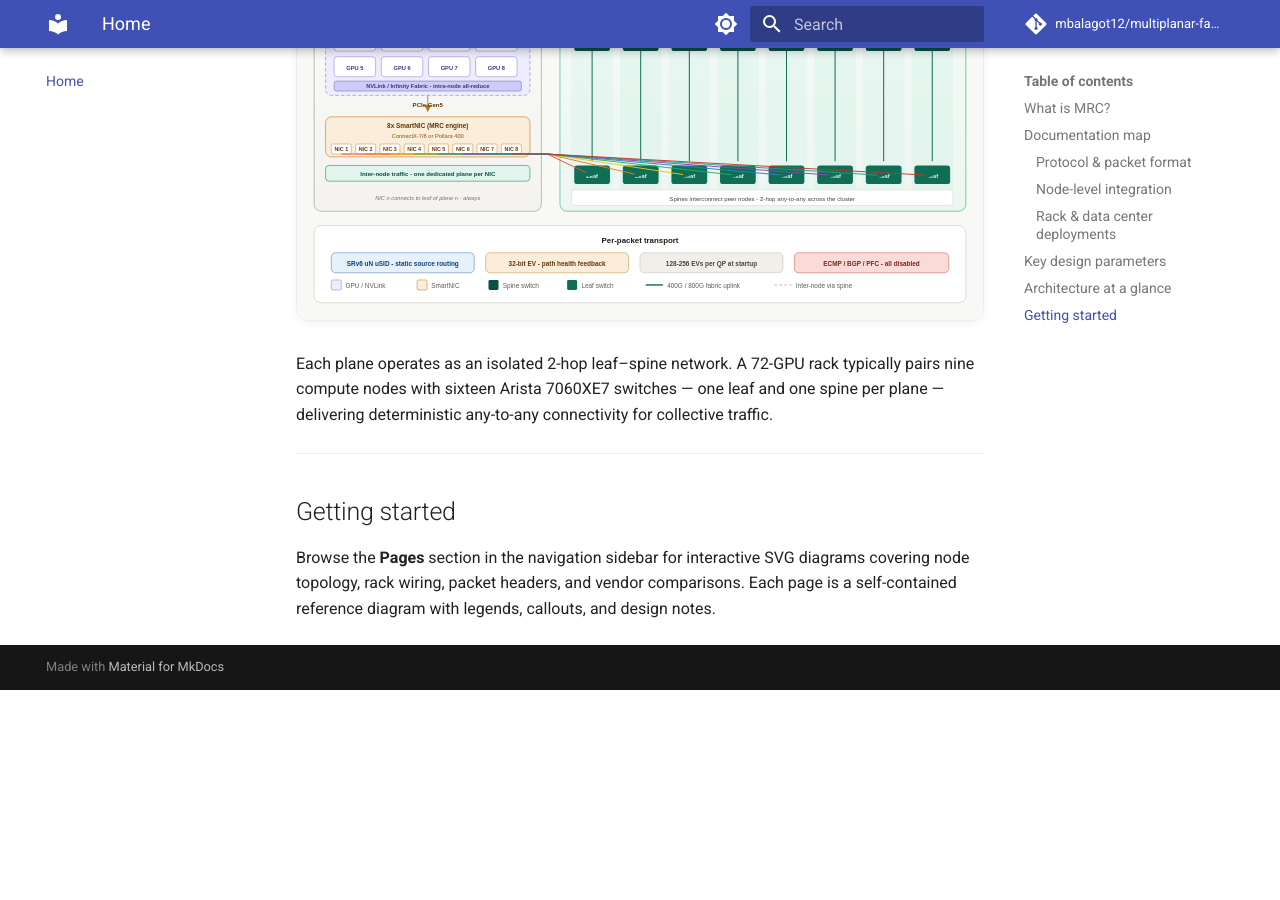
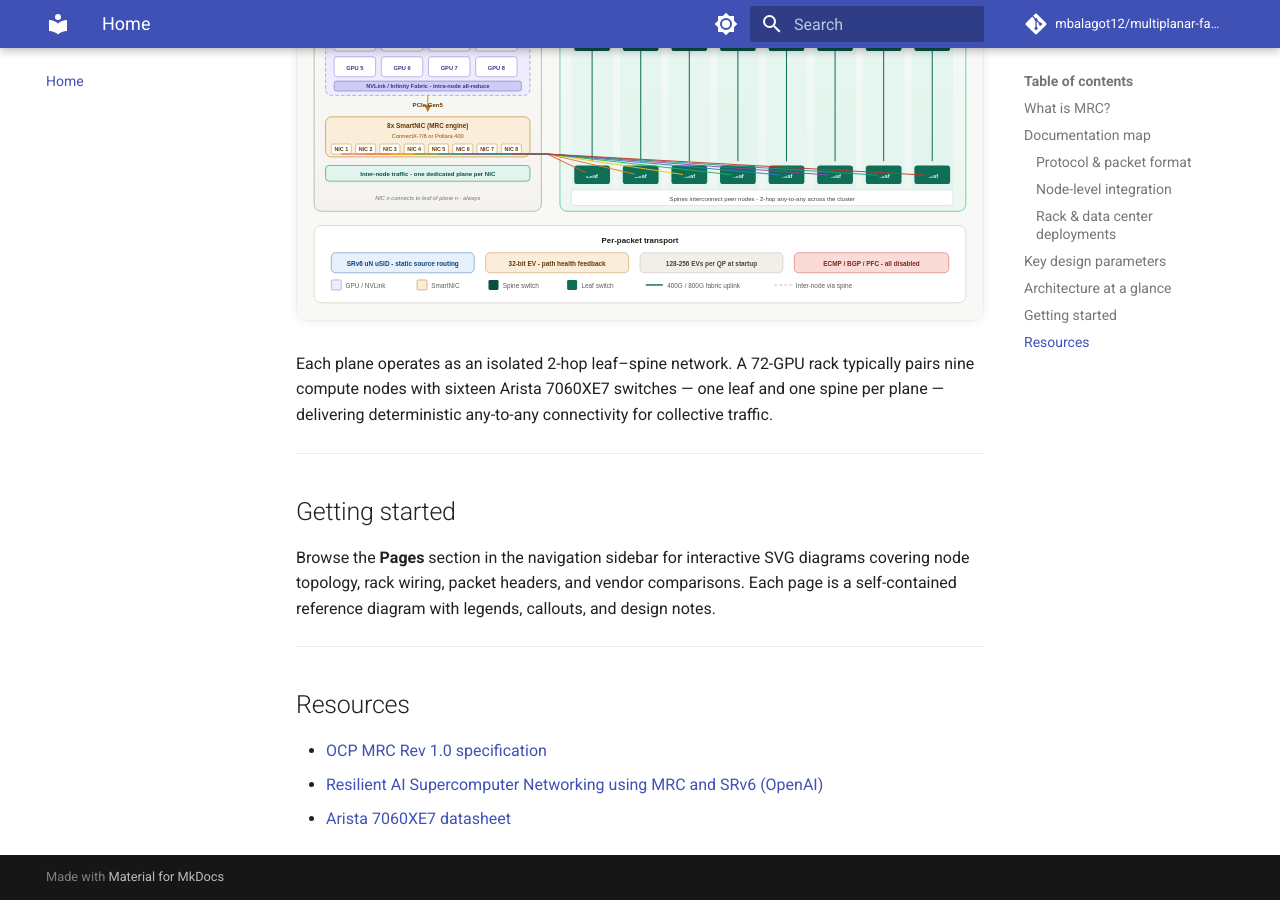
Before and after one commit to mbalagot12/multiplanar-fabric, an MkDocs documentation site: the page built from docs/index.md, in a window 1280 px wide and 900 px high, scrolled down 2960 px. Built offline with MkDocs 1.6.1 and Material for MkDocs 9.7.7, drawn with Linux system fonts in a browser that asks for light colours; comment, search, counter and statistics services are not loaded; before the commit the page ends 3650 px from its top, so only the background shows below that.

Commit message:
Add external Resources links to the home page.

```diff
--- a/docs/index.md
+++ b/docs/index.md
@@ -82,3 +82,11 @@
 ## Getting started
 
 Browse the **Pages** section in the navigation sidebar for interactive SVG diagrams covering node topology, rack wiring, packet headers, and vendor comparisons. Each page is a self-contained reference diagram with legends, callouts, and design notes.
+
+---
+
+## Resources
+
+- [OCP MRC Rev 1.0 specification](https://www.opencompute.org/documents/ocp-mrc-1-0-pdf)
+- [Resilient AI Supercomputer Networking using MRC and SRv6 (OpenAI)](https://cdn.openai.com/pdf/resilient-ai-supercomputer-networking-using-mrc-and-srv6.pdf)
+- [Arista 7060XE7 datasheet](https://www.arista.com/assets/data/pdf/Datasheets/7060XE7-Datasheet.pdf)
```
